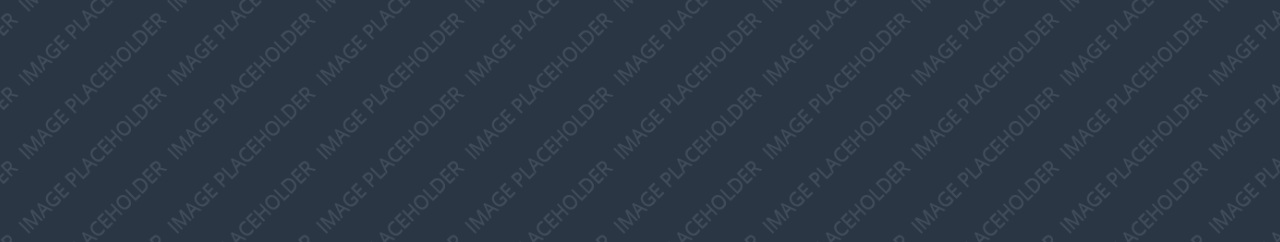
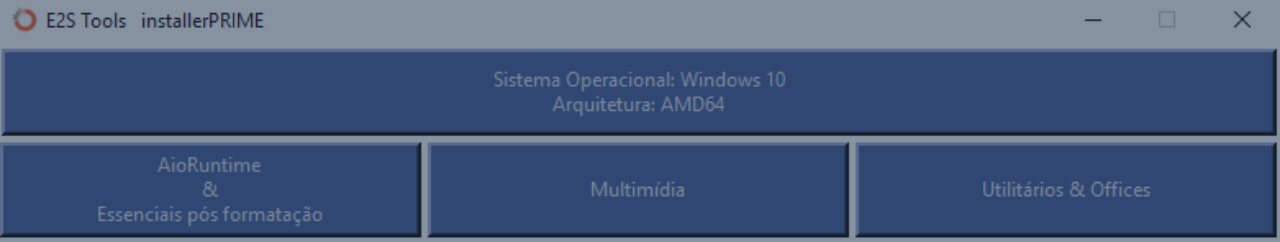
Before and after one commit to suportee2s/e2ssite, a plain HTML site: page index.html in a window 1280 px wide. Shown: the part 272-514 px from the top of the page. Drawn offline with Linux system fonts and the light colour scheme.

Commit message:
Update index.html

```diff
--- a/index.html
+++ b/index.html
@@ -34,7 +34,7 @@
   </nav>
 </div>
 
-<div class="wrapper overlay bgded" style="background-image:url('images/01.png')">
+<div class="wrapper overlay bgded" style="background-image:url('images/02.png')">
   <section id="pageintro" class="hoc clear">
 
     <h2 class="heading">InstallerPrime</h2>
```
